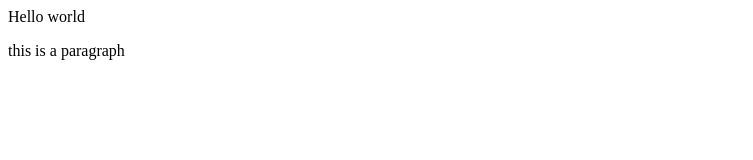
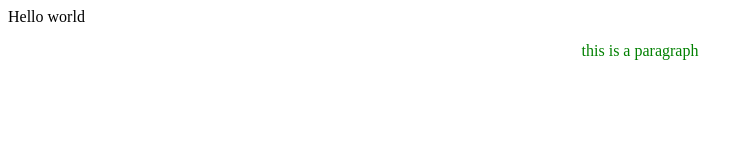
Before and after one commit to Blackmamba32/newgittest2, a plain HTML site: page index.html in a window 1280 px wide. Shown: the whole page, without its empty margins (0-753 px from the left). Drawn offline with Linux system fonts and the light colour scheme.

Commit message:
Added css file

```diff
--- a/index.html
+++ b/index.html
@@ -2,9 +2,11 @@
 <html>
 <head>
 	<title></title>
+	  <link rel="stylesheet" href="style/main.css">
+
 </head>
 <body>
 Hello world
-<p> this is a paragraph</p>
+<p class="color-green"> this is a paragraph</p>
 </body>
 </html>
--- /dev/null
+++ b/style/main.css
@@ -0,0 +1,5 @@
+.color-green{
+	background-color: #fff;
+	color: green;
+	 text-align: center;
+}
```
